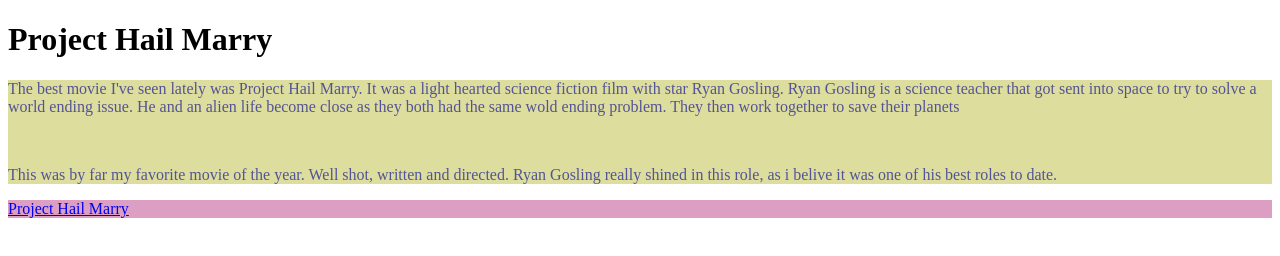
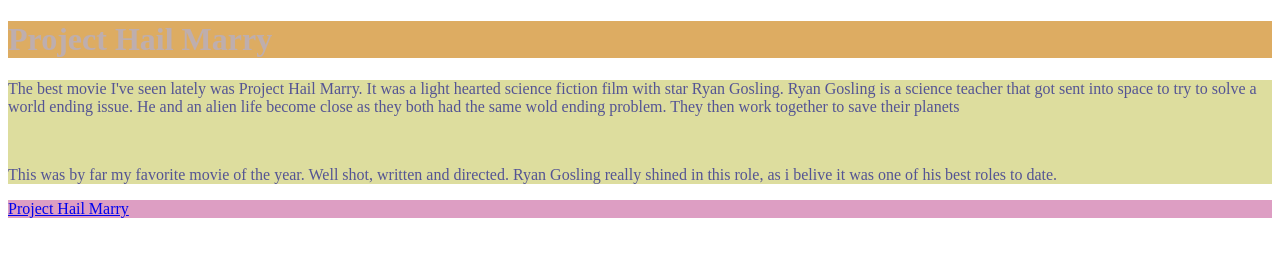
Before and after one commit to maxacorbett/UXLab3-Demo, a plain HTML site: page index.html in a window 1280 px wide. Drawn offline with Linux system fonts and the light colour scheme.

Commit message:
changed Head to Header

```diff
--- a/index.html
+++ b/index.html
@@ -1,12 +1,14 @@
 <!DOCTYPE html>
 <html>
-      <style>
-        head { color: rgb(190, 174, 174);
+    <style>
+        header { color: rgb(190, 174, 174);
 background-color: rgb(221, 172, 98); }
     </style>
+
   <head>
     <title>The best movie that I've seen lately </title>
   </head>
+
   <body>
   <header><h1>Project Hail Marry</h1> </header>
 
```
